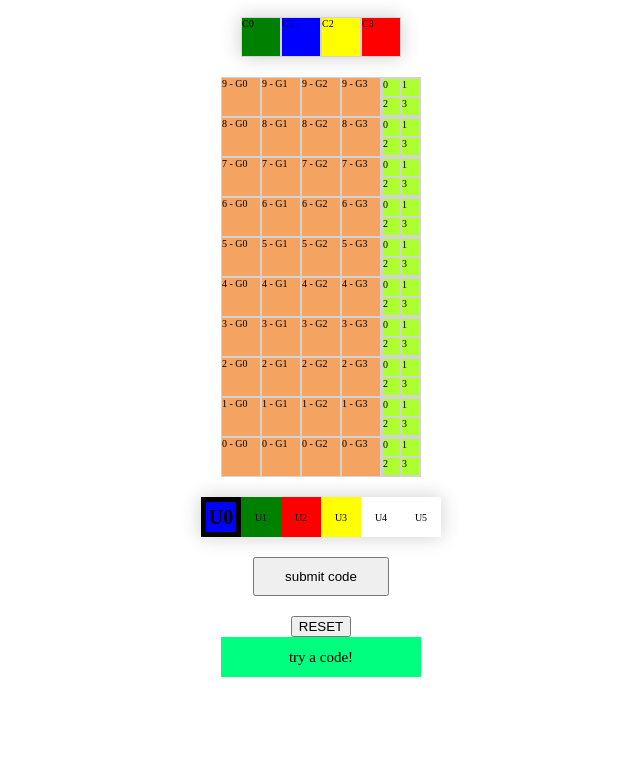
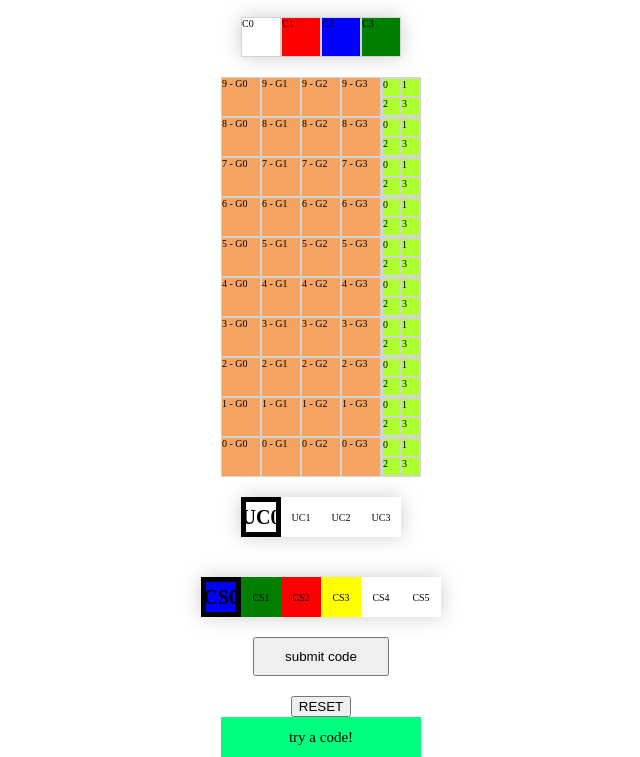
Before and after one commit to blancamb/sei-project-one, a plain HTML site: page index.html in a window 1280 px wide. Shown: the part 59-816 px from the top of the page, without its empty margins (319-959 px from the left). Drawn offline with Linux system fonts and the light colour scheme.

Commit message:
userCode grid created

```diff
--- a/scripts/app.js
+++ b/scripts/app.js
@@ -2,43 +2,39 @@ function init() {
   //? ELEMENTS
 
   //* DOM Elements
-  // ---> codeSelector
   const codeSelector = document.querySelector('.code-selector')
-
-  // ---> codeSelector
   const theCode = document.querySelector('.the-code')
-
-  // ---> GameBoard
+  const userCode = document.querySelector('.user-code')
   const gameBoard = document.querySelector('.game-board')
-
-  // ---> Submit code
   const submitCodeBtn = document.querySelector('.submit-code')
-
-  // ---> Message-Board
   const messagesBoard = document.querySelector('.message-board')
-
-  // ---> Reset
   const resetBtn = document.querySelector('.restart')
 
   //* Code Vars
-  // ---> array for Random code
   const arrayOfCodeParts = ['code-part-a', 'code-part-b', 'code-part-c', 'code-part-d', 'code-part-e', 'code-part-f']
   const codeParts = ['code-part-a', 'code-part-b', 'code-part-c', 'code-part-d']
   const randomCode = arrayOfCodeParts // ---> array of classes of Random code
   let codeAnswer = []
+
+  //* Game Vars
   let playerCodePosition = 0
   let numberOfSubmits = 0
+  const gameLevel = 1
 
   //* Grid Vars
   // ---> codeSelector Grid
-  const cellsCode = []
+  const cellsCodeSelector = []
   const widthCodeSelector = arrayOfCodeParts.length
   const cellCountCodeSelector = widthCodeSelector
-
-  // ---> codeSelector Grid
-  const cellsCodeSelector = []
+  // ---> randomCode Grid
+  const cellsRandomCode = []
   const widthCode = 4
   const cellCountCode = widthCode
+  // ---> userCode Grid
+  const cellsUserCode = []
+  const widthUserCode = widthCode
+  const cellCountUserCode = widthUserCode
+
 
   // ---> GameBoard Grid
   const rowsGameBoard = []
@@ -74,12 +70,10 @@ function init() {
   const resultsAll = [resultOne, resultTwo, resultThree, resultFour, resultFive, resultSix, resultSeven, resultEight, resultNine, resultTen]
 
 
-
-
   //? EXECUTION
 
   // ---> creates ALL GRIDS
-  function createCodeSelectorGrid(startingPosition) {
+  function createGameBoard(startingPosition) {
     // --->  creates codeSelector grid
     for (let i = 0; i < cellCountCodeSelector; i++) {
       const codeSelectorTotalWidth = widthCodeSelector * 40 + 'px'
@@ -87,47 +81,60 @@ function init() {
       const cssVal = String(cssStyles.getPropertyValue('--code-selector-width')).trim()
       codeSelector.style.setProperty('--code-selector-width', codeSelectorTotalWidth)
       console.log(cssVal)
-      const cellUC = document.createElement('div')
-      cellUC.textContent = 'U' + i
-      codeSelector.appendChild(cellUC)
-      cellsCodeSelector.push(cellUC)
+      const cellCS = document.createElement('div')
+      cellCS.textContent = 'CS' + i
+      codeSelector.appendChild(cellCS)
+      cellsCodeSelector.push(cellCS)
       cellsCodeSelector[startingPosition].classList.add('code-part-selected')
     }
-    // ---> create the Code
+    // ---> creates the Code
     for (let a = 0; a < cellCountCode; a++) {
       const cellC = document.createElement('div')
       cellC.textContent = 'C' + a
       theCode.appendChild(cellC)
-      cellsCode.push(cellC)
+      cellsRandomCode.push(cellC)
+    }
+    // ---> creates the userCode grid
+    for (let b = 0; b < cellCountUserCode; b++) {
+      const userCodeTotalWidth = widthUserCode * 40 + 'px'
+      const cssStylesTwo = getComputedStyle(userCode)
+      const cssValTwo = String(cssStylesTwo.getPropertyValue('--user-code-width')).trim()
+      userCode.style.setProperty('--user-code-width', userCodeTotalWidth)
+      console.log(cssValTwo)
+      const cellUC = document.createElement('div')
+      cellUC.textContent = 'UC' + b
+      userCode.appendChild(cellUC)
+      cellsUserCode.push(cellUC)
+      cellsUserCode[startingPosition].classList.add('code-part-selected')
     }
     // ---> creates gameBoard grid: 10 rows
-    for (let b = 0; b < 10; b++) {
+    for (let c = 0; c < 10; c++) {
       const row = document.createElement('div')
       gameBoard.appendChild(row)
       rowsGameBoard.push(row)
       row.classList.add('row')
-      row.id = (`row${10 - b}`)
+      row.id = (`row${10 - c}`)
       // ---> creates cells in every row
-      for (let c = 0; c < cellCountGameBoard; c++) {
+      for (let d = 0; d < cellCountGameBoard; d++) {
         const cellGB = document.createElement('div')
-        cellGB.textContent = b + ' - G' + c
+        cellGB.textContent = c + ' - G' + d
         row.appendChild(cellGB)
-        rows[b].push(cellGB)
+        rows[c].push(cellGB)
         cellsGameBoard.push(cellGB)
-        cellGB.dataset.cellNum = c + 1
+        cellGB.dataset.cellNum = d + 1
         cellGB.classList.add('game-board-empty')
         // ---> selects the last cell of every row
         if (cellGB.dataset.cellNum === '5') {
-          cellGB.id = (`result${10 - b}`)
+          cellGB.id = (`result${10 - c}`)
           cellGB.classList.remove('game-board-empty')
           cellGB.classList.add('results')
           cellGB.textContent = ''
           // ---> creates Result cells
-          for (let d = 0; d < cellCountGameBoardResult; d++) {
+          for (let e = 0; e < cellCountGameBoardResult; e++) {
             const cellR = document.createElement('div')
-            cellR.textContent = d
+            cellR.textContent = e
             cellGB.appendChild(cellR)
-            resultsAll[b].push(cellR)
+            resultsAll[c].push(cellR)
             cellsResults.push(cellR)
             cellR.classList.add('results-empty')
           }
@@ -139,9 +146,9 @@ function init() {
     paintRandomCode()
   }
 
-  // ---> paints codeSelector with code
+  // ---> paints codeSelector with codeParts
   function paintCodeSelectorGrid() {
-    for (let i = 0; i < 4; i++) {
+    for (let i = 0; i < cellsCodeSelector.length; i++) {
       cellsCodeSelector[i].classList.add(codeParts[i])
     }
   }
@@ -161,9 +168,9 @@ function init() {
   }
 
   function paintRandomCode() {
-    const randomC = randomCode.slice(0, cellsCode.length)
-    for (let i = 0; i < cellsCode.length; i++) {
-      cellsCode[i].classList.add(randomC[i])
+    const randomC = randomCode.slice(0, cellsRandomCode.length)
+    for (let i = 0; i < cellsRandomCode.length; i++) {
+      cellsRandomCode[i].classList.add(randomC[i])
     }
   }
 
@@ -304,7 +311,7 @@ function init() {
 
 
   // --->  Creates codeSelector and gameBoard grids
-  createCodeSelectorGrid(playerCodePosition)
+  createGameBoard(playerCodePosition)
 
 
 
--- a/styles/main.css
+++ b/styles/main.css
@@ -1,6 +1,7 @@
 
 :root {
   --code-selector-width: 0px;
+  --user-code-width: 0px;
 }
 
 * {
@@ -34,6 +35,24 @@ margin: 10px 0 0 0;
 .game-board {
   display: flex;
   flex-direction: column-reverse;
+}
+.user-code {
+  align-items:center;
+  box-shadow:0 0 20px 0 rgba(0, 0, 0, 0.2);
+  display:flex;
+  height:100%;
+  justify-content:center;
+  height:40px;
+  width:var(--user-code-width);
+  margin:20px;
+}
+.user-code div {
+  flex-grow:1;
+  height:100%;
+  width:10%;
+  display: flex;
+  align-items: center;
+  justify-content: center;
 }
 .code-selector {
   align-items:center;
```
